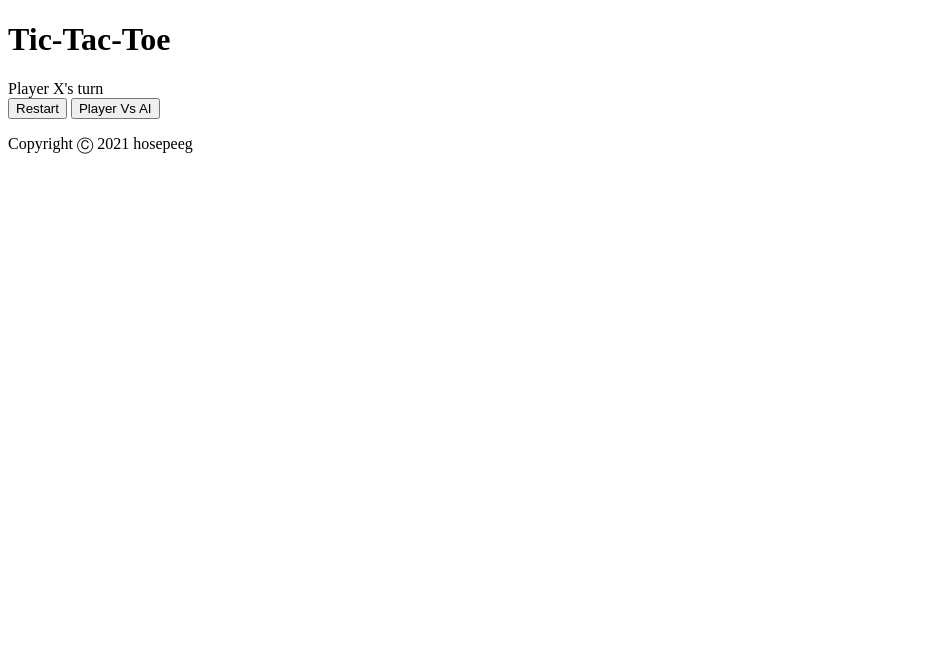
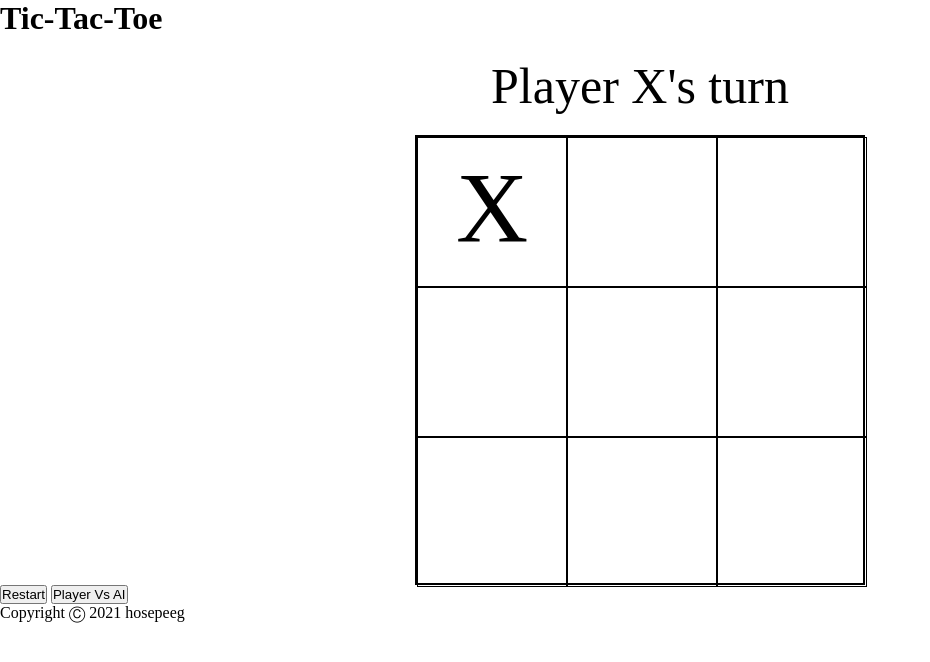
Before and after one commit to hosepeeg/ticTakToe, a plain HTML site: page index.html in a window 1280 px wide. Shown: the whole page, without its empty margins (0-930 px from the left). Drawn offline with Linux system fonts and the light colour scheme.

Commit message:
added 3x3 grid and centered text

```diff
--- a/index.html
+++ b/index.html
@@ -18,7 +18,7 @@
         <div class="turn">Player X's turn</div>
 
         <div class="board">
-            <div class="cell"></div>
+            <div class="cell">X</div>
             <div class="cell"></div>
             <div class="cell"></div>
             <div class="cell"></div>
--- a/styles/styles.css
+++ b/styles/styles.css
@@ -0,0 +1,32 @@
+*{
+    box-sizing: border-box;
+    padding: 0px;
+    margin: 0px;
+}
+
+/*------------body------------*/
+.turn{
+    text-align: center;
+    padding: 20px;
+    font-size: 50px;
+}
+
+.board{
+    display: grid;
+    grid-template-columns: repeat(3, 1fr);
+    width: 450px;
+    height: 450px;
+    border: 2px solid black;
+    margin: 0px auto;
+}
+
+.cell{
+    width: 150px;
+    height: 150px;
+    border: 1px solid black;
+    cursor: pointer;
+    text-align: center;
+    font-size: 100px;
+    line-height: 1.4;
+}
+/*------------body------------*/
```
